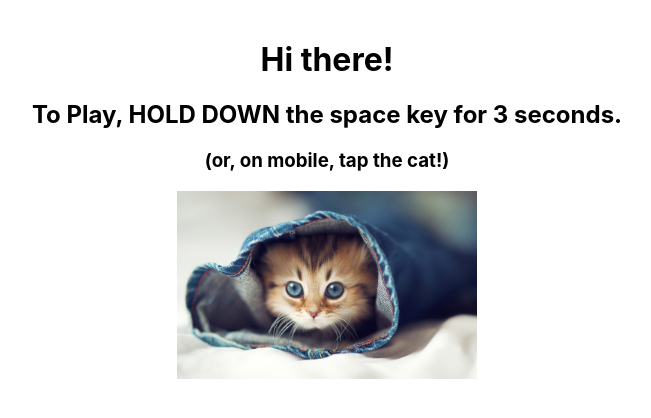
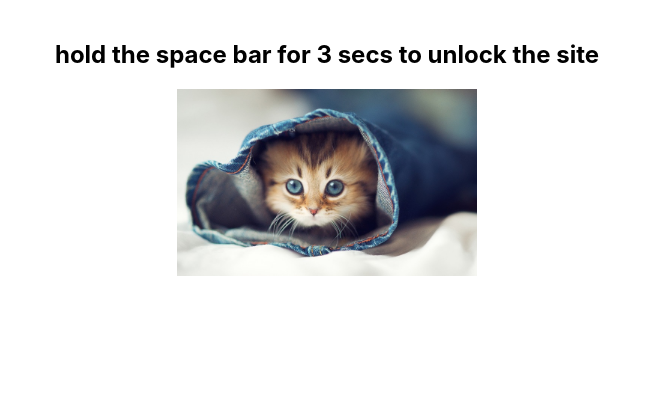
Before and after one commit to davey22/leakdat, a plain HTML site: page index.html in a window 1280 px wide. Shown: the whole page, without its empty margins (313-964 px from the left). Drawn offline with Linux system fonts and the light colour scheme.

Commit message:
Update index.html

```diff
--- a/index.html
+++ b/index.html
@@ -69,9 +69,7 @@
 
 <template>
   <div class='hello-message'>
-    <h1>Hi there!</h1>
-    <h2>To Play, HOLD DOWN the space key for 3 seconds.</h2>
-    <h3>(or, on mobile, tap the cat!)</h3>
+    <h2>hold the space bar for 3 secs to unlock the site</h2>
 
     <img src='/cat-cute.jpg' alt='Cute cat' />
   </div>
```
